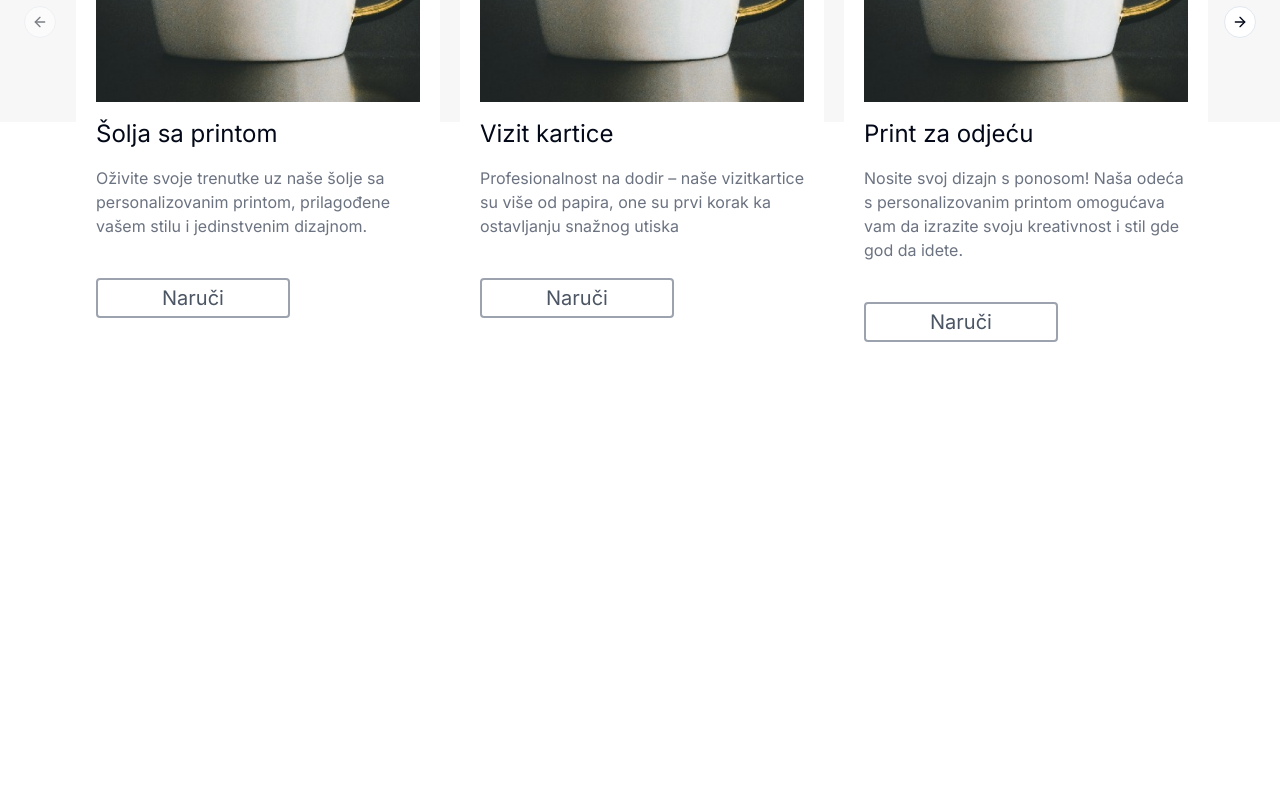
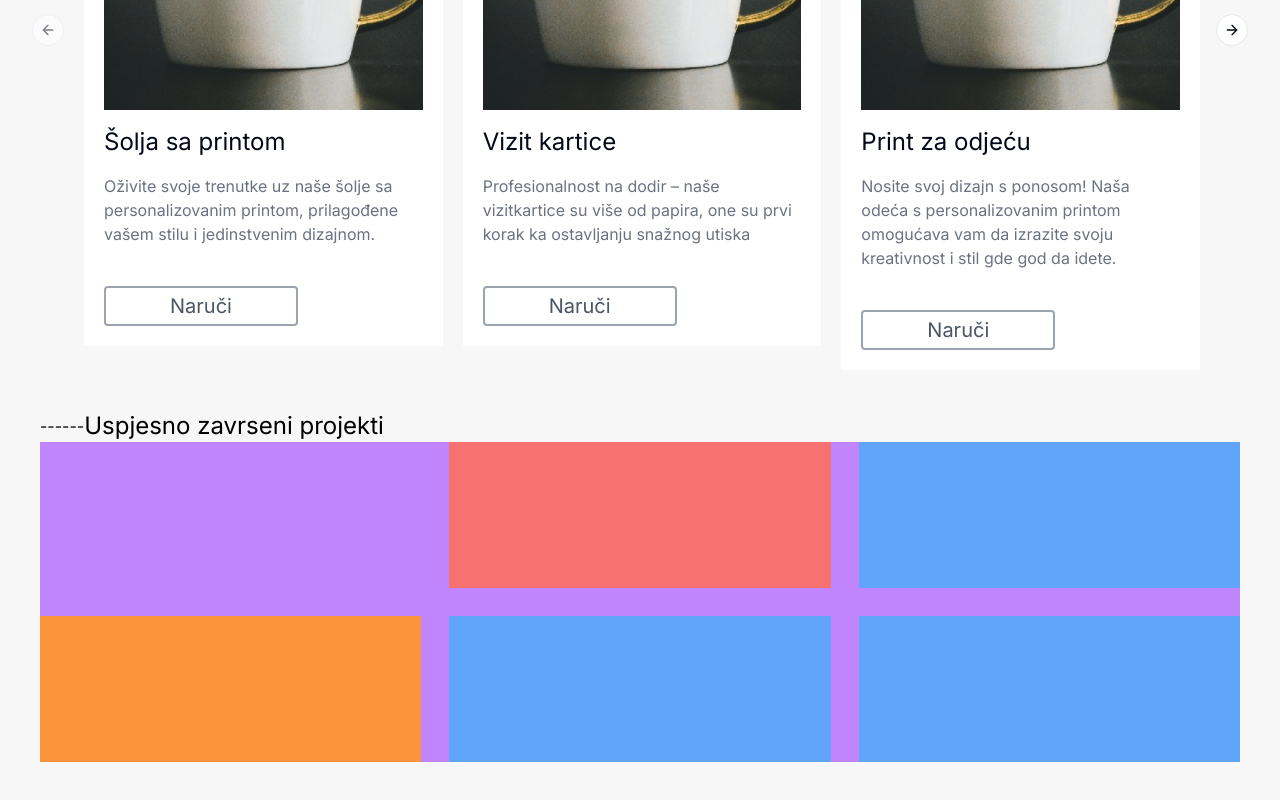
Before and after one commit to DenisKantic/Intrag_NextJS_collab, a Next.js app: page / in a window 1280 px wide. Shown: the part 462-1262 px from the top of the page. Before the commit the page ends 824 px from the top, so only its background shows below. Built offline with nearby package versions, Linux system fonts and the light colour scheme.

Commit message:
commiting my changes before pulling ismar branch

```diff
--- a/app/components/Articles.jsx
+++ b/app/components/Articles.jsx
@@ -14,7 +14,7 @@ import {
 const Articles = () => {
   return (
     <div
-    className='bg-[#F7F7F7] h-[65vh] p-10'>
+    className='bg-[#F7F7F7] min-h-[65vh] p-10'>
     <span
     className='text-black flex flex-row items-center'>
         ------
--- a/app/components/Main.jsx
+++ b/app/components/Main.jsx
@@ -1,10 +1,12 @@
 import React from 'react'
 import Articles from './Articles'
+import Projects from './Projects'
 
 const Main = () => {
   return (
-    <div className='p-8'>
+    <div className='p-10'>
         <Articles />
+        <Projects />
     </div>
   )
 }
--- /dev/null
+++ b/app/components/Projects.jsx
@@ -0,0 +1,40 @@
+import React from 'react'
+import Image from 'next/image'
+
+const Projects = () => {
+  return (
+    <div>
+         <span
+    className='text-black flex flex-row items-center'>
+        ------
+        <h1 className='text-2xl'>Uspjesno zavrseni projekti</h1>
+        </span>
+
+    <div className='grid grid-cols-3 grid-rows-2 grid-flow-col auto-rows-max gap-7 min-h-[40vh] bg-purple-400 w-full'>
+
+        <div className='grid row-start-2  bg-orange-400'>
+
+        </div>
+
+        <div className='bg-red-400'>
+
+        </div>
+
+        <div className='bg-blue-400'>
+
+        </div>
+
+        <div className='bg-blue-400'>
+
+        </div>
+
+        <div className='bg-blue-400'>
+
+        </div>
+
+    </div>
+    </div>
+  )
+}
+
+export default Projects
```
